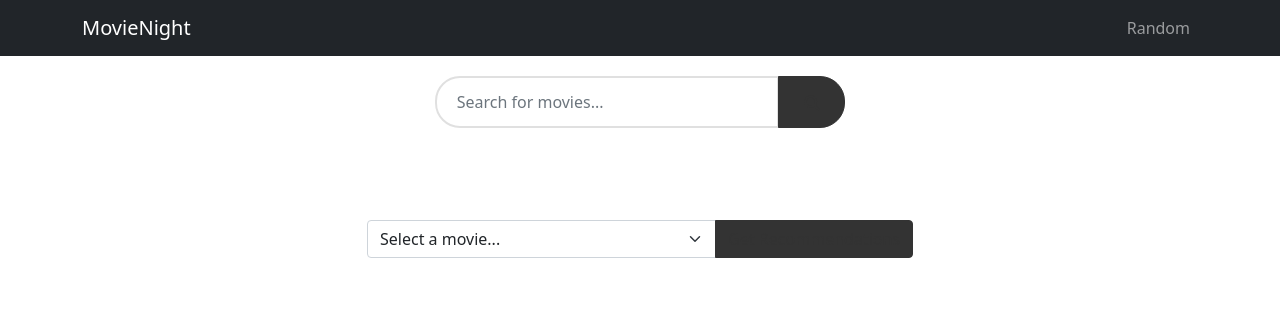
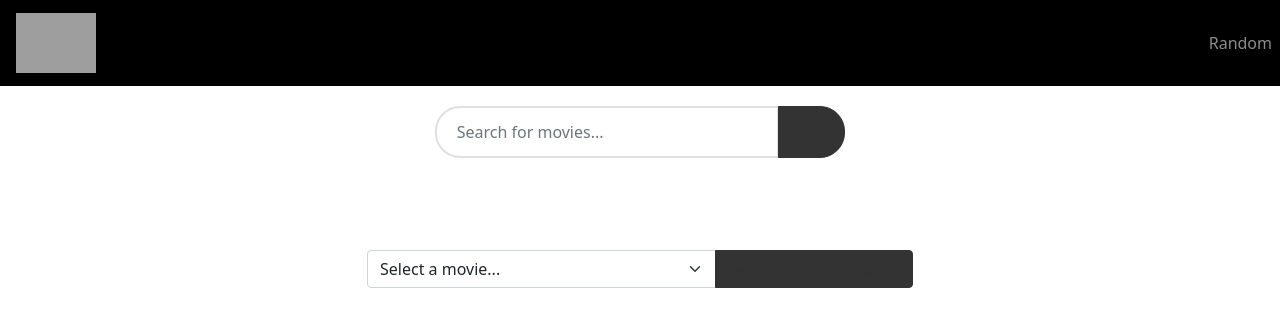
Before and after one commit to mmmudmi/movieRecommender, a Flask app: page / in a window 1280 px wide. Shown: the top 327 px of the page. Run offline with Flask 3, Linux system fonts and the light colour scheme; parts of the project's set-up code (start-up, migrations or seed data) failed here and were passed over; grey boxes are pictures that could not be loaded.

Commit message:
add logo

```diff
--- a/templates/components/navbar.html
+++ b/templates/components/navbar.html
@@ -1,6 +1,8 @@
-<nav class="navbar navbar-expand-lg navbar-dark bg-dark">
-    <div class="container">
-        <a class="navbar-brand" href="/">MovieNight</a>
+<nav class="navbar navbar-expand-lg navbar-dark" style="background-color: #000000;">
+    <div class="container-fluid px-0">
+        <a class="navbar-brand ms-0 ps-3" href="/">
+            <img src="https://i.postimg.cc/L54f8Qrf/movie-night-white.png" alt="MovieNight Logo" height="60">
+        </a>
         <button class="navbar-toggler" type="button" data-bs-toggle="collapse" data-bs-target="#navbarNav"
             aria-controls="navbarNav" aria-expanded="false" aria-label="Toggle navigation">
             <span class="navbar-toggler-icon"></span>
```
Also changed, not shown: README.md.
